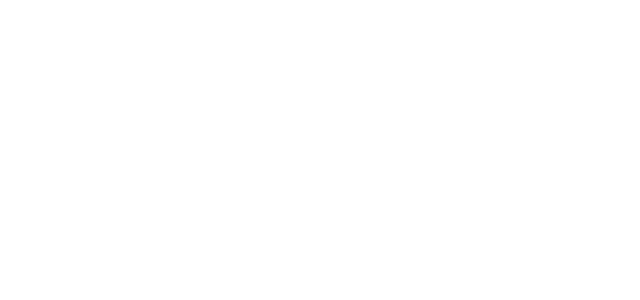
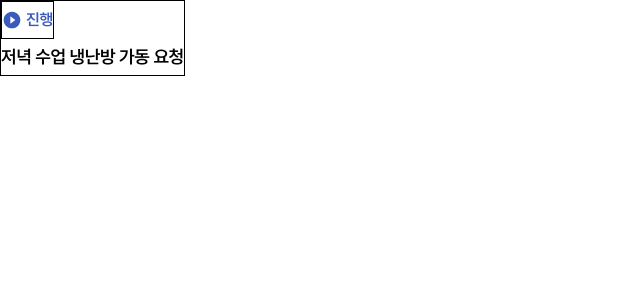
Before and after one commit to waieiches/SM-137-Frontend, a React (Vite) app: page / in a window 1280 px wide. Shown: the top 300 px of the page, without its empty margins (0-640 px from the left). Built offline with nearby package versions, Linux system fonts and the light colour scheme.

Commit message:
feat : 컨텐츠 박스의 레이아웃을 그린다

```diff
--- a/src/App.tsx
+++ b/src/App.tsx
@@ -1,7 +1,8 @@
-import "./reset.css"
+import ContentBox from "./components/content/ContentBox";
+import "./reset.css";
 
 function App() {
-  return
+  return <ContentBox type="small" />;
 }
 
 export default App;
--- /dev/null
+++ b/src/components/content/ContentBox.tsx
@@ -0,0 +1,54 @@
+import styled from "@emotion/styled";
+import StatusDisplay from "../status-button/StatusDisplay";
+
+interface ContenteBoxProps {
+  type: keyof typeof boxType;
+}
+
+const boxType = {
+  small: {
+    width: "287px",
+    height: "255px",
+  },
+  large: {
+    width: "537px",
+    height: "207px",
+  },
+};
+
+const Container = styled.div`
+  display: inline-flex;
+  flex-direction: column;
+  align-items: start;
+  background-color: var(--white);
+  border: 1px solid #000;
+`;
+//진행상태 + 좋아요/스크랩
+const StatusContainer = styled.div`
+  display: flex;
+  justify-content: space-between;
+  align-items: center;
+  border: 1px solid #000;
+`;
+const Title = styled.span``;
+
+//삭제 예정, 백엔드 데이터
+const mockData = {
+  title: "저녁 수업 냉난방 가동 요청",
+  category: ["시설", "설비", "냉난방"],
+  content:
+    "안녕하세요, 저는 저녁 시간대에 수업을 듣고 있는 학생입니다. 최근 들어 강의실 내부가 너무 덥거나 추운 경우가 많아 학습 환경이 다소 불편한데, 저녁 수업시간에도 냉난방을 틀어주실 수 있을까요?",
+};
+
+const ContentBox = ({ type = "small" }: ContenteBoxProps) => {
+  return (
+    <Container>
+      <StatusContainer>
+        <StatusDisplay type="inProgress" />
+      </StatusContainer>
+      <Title>{mockData.title}</Title>
+    </Container>
+  );
+};
+
+export default ContentBox;
--- /dev/null
+++ b/src/components/content/ContentList.tsx
@@ -0,0 +1,3 @@
+const ContentList = () => {};
+
+export default ContentList;
```
